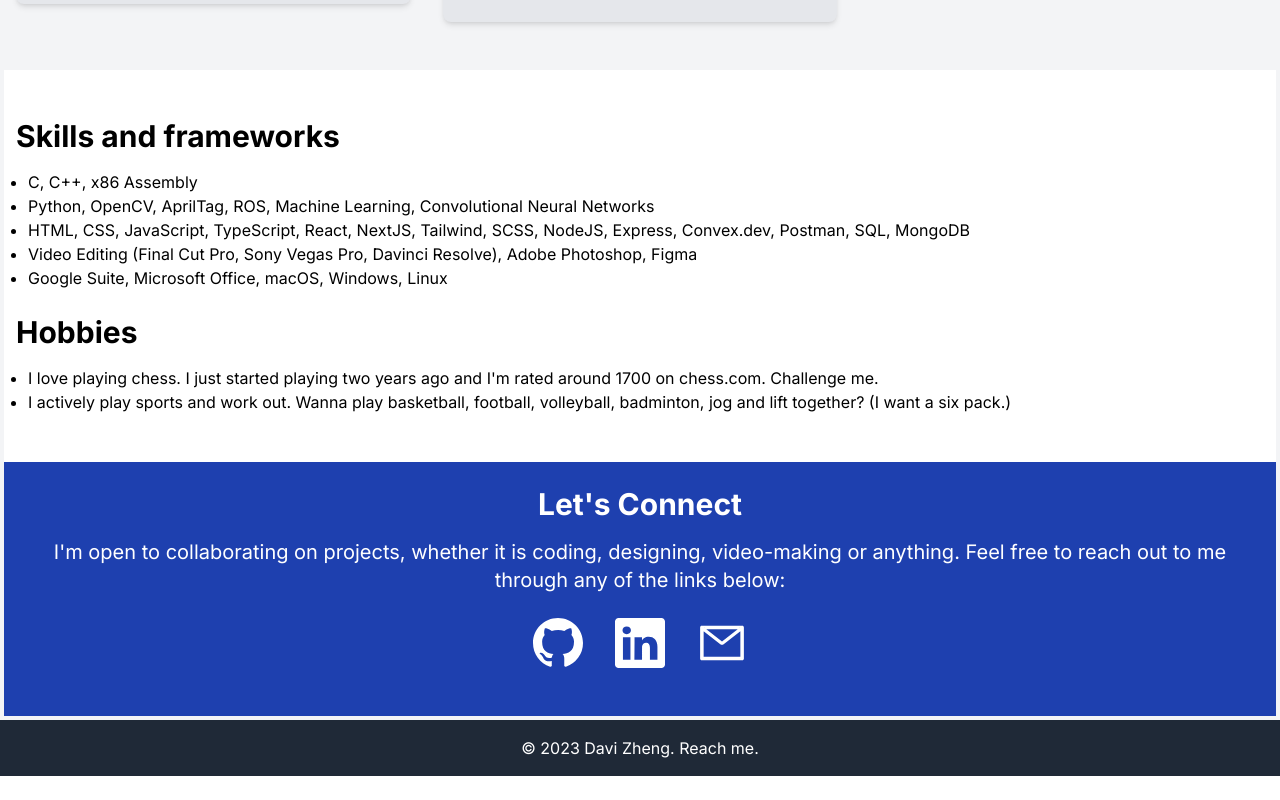
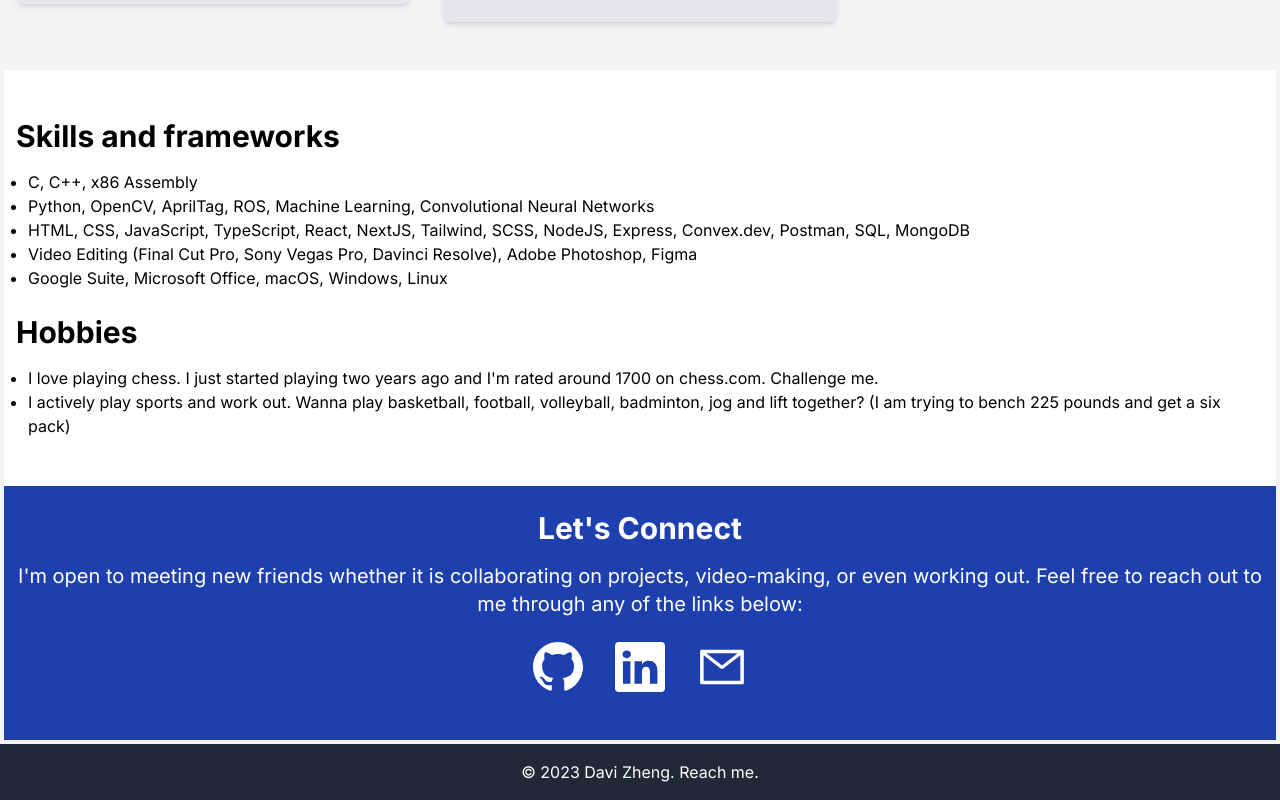
Before and after one commit to DaviZCodes/my-website-bento, a Next.js app: page / in a window 1280 px wide. Shown: the part 1362-2162 px from the top of the page. Before the commit the page ends 2138 px from the top, so only its background shows below. Built offline with nearby package versions, Linux system fonts and the light colour scheme.

Commit message:
personality

```diff
--- a/src/app/components/ContactComponent.tsx
+++ b/src/app/components/ContactComponent.tsx
@@ -10,9 +10,9 @@ export default function ContactSection() {
           Let&apos;s Connect
         </h2>
         <p className="text-xl text-white">
-          I&apos;m open to collaborating on projects, whether it is coding,
-          designing, video-making or anything. Feel free to reach out to me
-          through any of the links below:
+          I&apos;m open to meeting new friends whether it is collaborating on
+          projects, video-making, or even working out. Feel free to reach out to
+          me through any of the links below:
         </p>
         <div className="flex justify-center py-6 gap-8">
           <Link href="https://github.com/DaviZCodes">
--- a/src/app/components/Skills.tsx
+++ b/src/app/components/Skills.tsx
@@ -28,8 +28,8 @@ export default function Skills() {
           </li>
           <li>
             I actively play sports and work out. Wanna play basketball,
-            football, volleyball, badminton, jog and lift together? (I want a
-            six pack.)
+            football, volleyball, badminton, jog and lift together? (I am trying
+            to bench 225 pounds and get a six pack)
           </li>
         </ul>
       </div>
```
